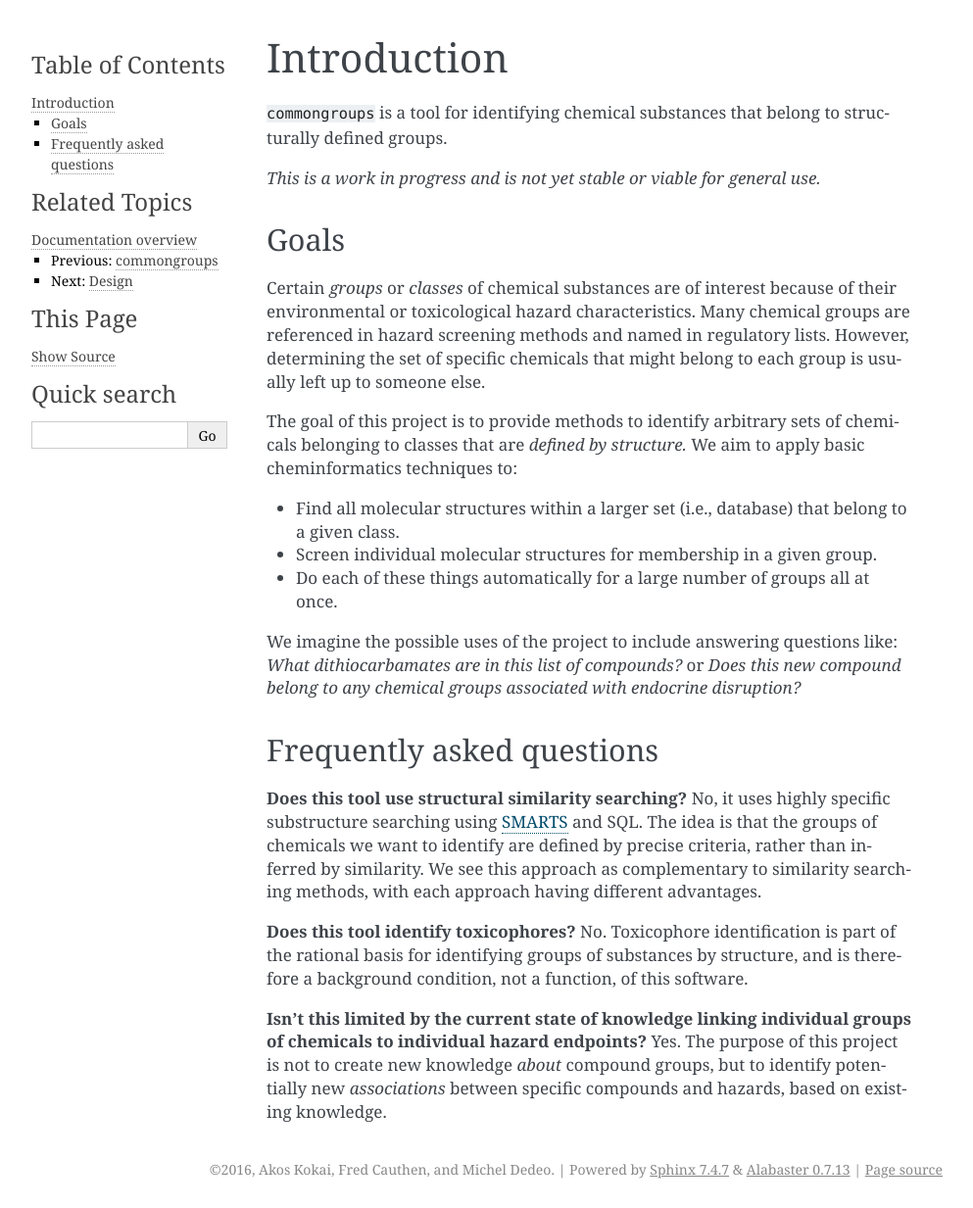
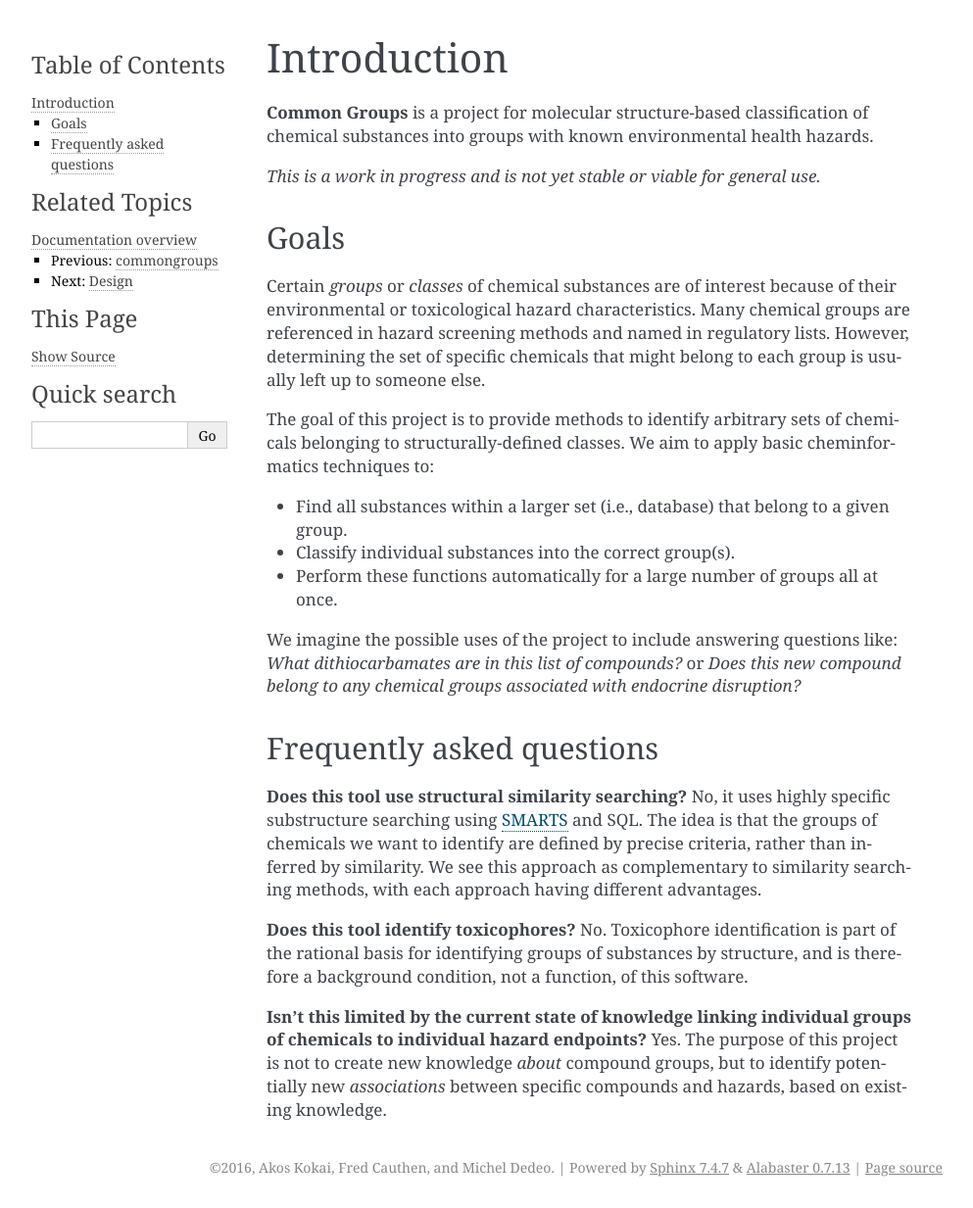
Before and after one commit to akokai/commongroups-archived, a Sphinx documentation site: the page built from docs/intro.rst, in a window 1280 px wide. Shown: the whole page at 98% size, without its empty margins (148-1141 px from the left). Built offline with Sphinx 7.4.7, drawn with Linux system fonts in a browser that asks for light colours.

Commit message:
Edit docs for consistency

```diff
--- a/README.rst
+++ b/README.rst
@@ -1,4 +1,4 @@
 Common Groups
 =============
 
-Project for assigning chemical substances to groups with identified environmental health hazards, based on molecular structure.
+Project for molecular structure-based classification of chemical substances into groups with known environmental health hazards.
--- a/docs/conf.py
+++ b/docs/conf.py
@@ -146,7 +146,7 @@ html_theme_options = {
 # Add any paths that contain custom static files (such as style sheets) here,
 # relative to this directory. They are copied after the builtin static files,
 # so a file named "default.css" will overwrite the builtin "default.css".
-html_static_path = ['_static']
+# html_static_path = ['_static']
 
 # Add any extra paths that contain custom files (such as robots.txt or
 # .htaccess) here, relative to this directory. These files are copied
--- a/docs/credits.rst
+++ b/docs/credits.rst
@@ -15,10 +15,6 @@ With review and guidance from Mahmoud Hashemi and David Faulkner.
 ``commongroups`` would not be possible without `RDKit`_ by Greg Landrum and
 colleagues.
 
-The `photo`_ of alpacas in Ecuador is by Philippe Lavoie and is in the public
-domain.
-
 .. _Chemical Hazard Data Commons: https://commons.healthymaterials.net/
 .. _Healthy Building Network: http://www.healthybuilding.net/
 .. _RDKit: http://rdkit.org/
-.. _photo: https://commons.wikimedia.org/wiki/File:Alpacas.JPG
--- a/docs/design.rst
+++ b/docs/design.rst
@@ -82,7 +82,7 @@ The following parameters are necessary to define a compound group.
 
 -  ``cmg_id``: A unique identifier for the group.
 
--  ``name``: The name of the group, e.g., "Pthalates".
+-  ``name``: The name of the group, e.g., "Phthalates".
 
 In addition to these parameters, compound groups can be further described by additional information, such as notes, descriptions, or search statistics. This information is not used for computational purposes, but exists for interpretation and communication of results.
 
--- a/docs/intro.rst
+++ b/docs/intro.rst
@@ -1,8 +1,8 @@
 Introduction
 ============
 
-``commongroups`` is a tool for identifying chemical substances that belong to
-structurally defined groups.
+**Common Groups** is a project for molecular structure-based classification of
+chemical substances into groups with known environmental health hazards.
 
 *This is a work in progress and is not yet stable or viable for general use.*
 
@@ -17,26 +17,28 @@ lists.  However, determining the set of specific chemicals that might belong to
 each group is usually left up to someone else.
 
 The goal of this project is to provide methods to identify arbitrary sets of
-chemicals belonging to classes that are *defined by structure.* We aim to apply
-basic cheminformatics techniques to:
+chemicals belonging to structurally-defined classes. We aim to apply basic
+cheminformatics techniques to:
 
--  Find all molecular structures within a larger set (i.e., database) that
-   belong to a given class.
+-  Find all substances within a larger set (i.e., database) that belong to a
+   given group.
 
--  Screen individual molecular structures for membership in a given group.
+-  Classify individual substances into the correct group(s).
 
--  Do each of these things automatically for a large number of groups all at
+-  Perform these functions automatically for a large number of groups all at
    once.
 
 We imagine the possible uses of the project to include answering questions
-like: *What dithiocarbamates are in this list of compounds?* or *Does this new compound belong to any chemical groups associated with endocrine disruption?*
+like: *What dithiocarbamates are in this list of compounds?* or *Does this new
+compound belong to any chemical groups associated with endocrine disruption?*
 
 
 Frequently asked questions
 --------------------------
 
 **Does this tool use structural similarity searching?** No, it uses highly
-specific substructure searching using `SMARTS`_ and SQL. The idea is that the groups of chemicals we want to identify are defined by precise criteria, rather
+specific substructure searching using `SMARTS`_ and SQL. The idea is that the
+groups of chemicals we want to identify are defined by precise criteria, rather
 than inferred by similarity. We see this approach as complementary to
 similarity searching methods, with each approach having different advantages.
 
--- a/docs/usage.rst
+++ b/docs/usage.rst
@@ -58,7 +58,7 @@ Setup
 .. _running:
 
 Running commongroups
----------------
+--------------------
 
 **This information is subject to change.** The script can be run from the repository root directory using::
 
```
Also changed, not shown: other parts of docs/usage.rst (+2 -2 lines), docs/developer.rst (+32 -32 lines).
